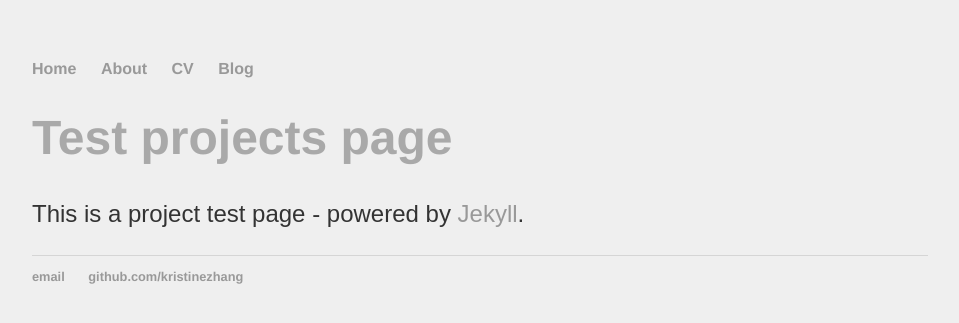
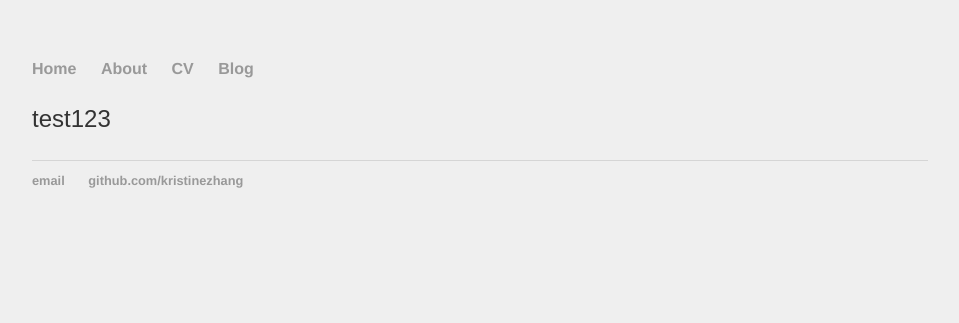
Before and after one commit to KristineZhang/KristineZhang.github.io, a Jekyll site: the page built from projects.md, in a window 1280 px wide. Shown: the top 323 px of the page, without its empty margins (160-1119 px from the left). Built offline with Jekyll 4.4.1, drawn with Linux system fonts in a browser that asks for light colours; our own code applies the rules of GitHub Pages for plain Markdown files.

Commit message:
Update projects.md

```diff
--- a/projects.md
+++ b/projects.md
@@ -1,7 +1 @@
----
-layout: post
-title: "Test projects page"
-permalink: projects
----
-
-This is a project test page - powered by [Jekyll](http://jekyllrb.com).
+test123
```
